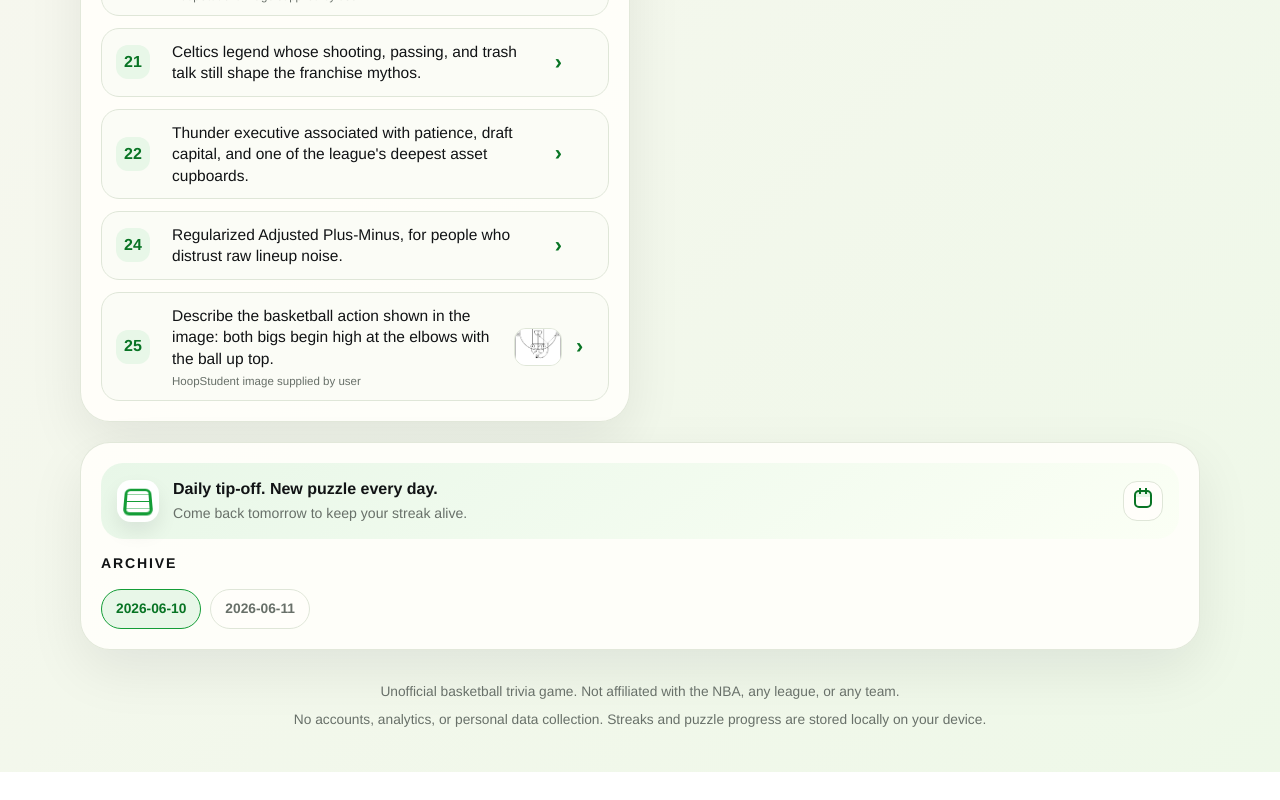
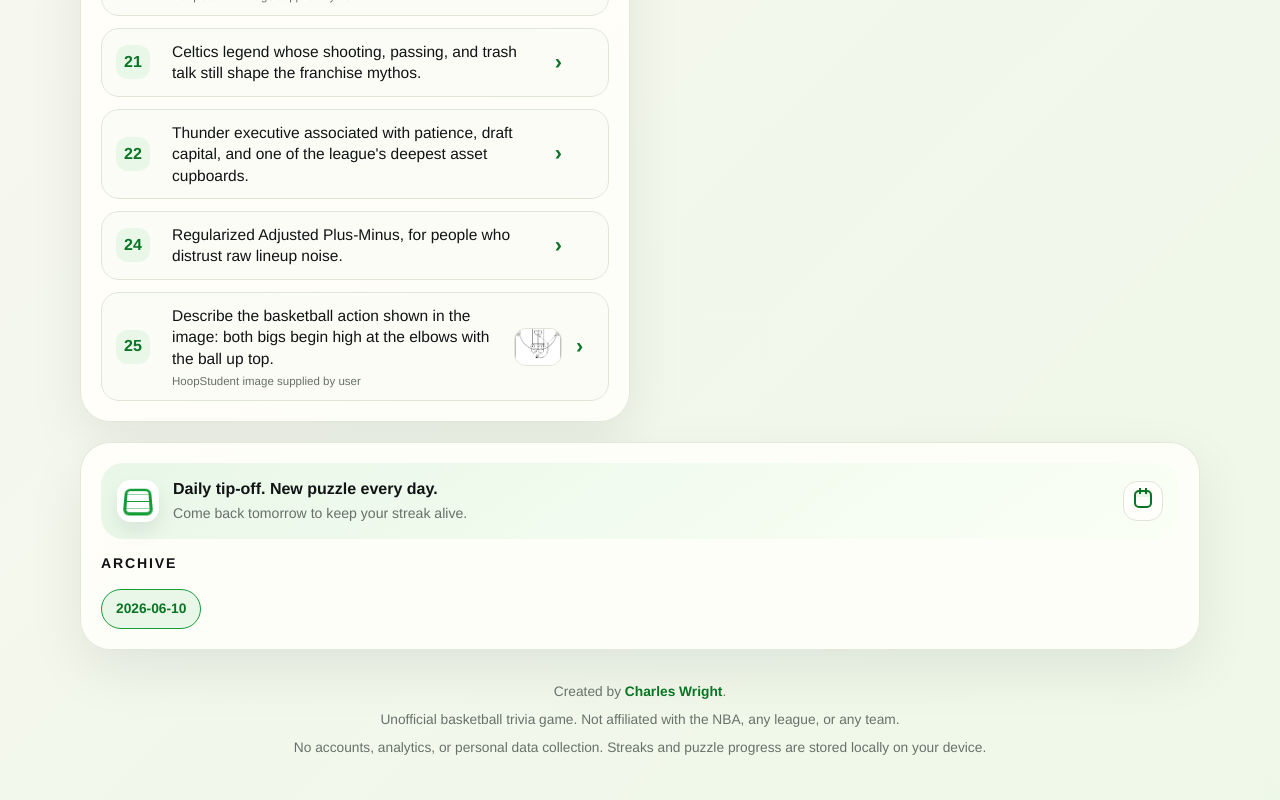
Before and after one commit to CharlieWright2727/crossed, a React (Vite) app: page / in a window 1280 px wide. Shown: the part 2735-3535 px from the top of the page. Before the commit the page ends 3507 px from the top, so only its background shows below. Built offline with nearby package versions, Linux system fonts and the light colour scheme.

Commit message:
Hide future puzzles and add creator credit

```diff
--- a/src/App.tsx
+++ b/src/App.tsx
@@ -8,7 +8,7 @@ import { PrivacyNote } from "./components/PrivacyNote";
 import { PuzzleGrid } from "./components/PuzzleGrid";
 import { StatsModal } from "./components/StatsModal";
 import { useCrosswordGame } from "./hooks/useCrosswordGame";
-import { getMostRecentPuzzle, getPuzzleForDate, puzzles } from "./puzzles";
+import { puzzles } from "./puzzles";
 import { localDateId } from "./utils/date";
 
 function formatPuzzleDate(dateId: string) {
@@ -25,8 +25,12 @@ function App() {
   const [expandedImage, setExpandedImage] = useState<{ src: string; alt: string; credit?: string } | null>(null);
   const [showKeyboard, setShowKeyboard] = useState(true);
   const playAreaRef = useRef<HTMLDivElement>(null);
-  const puzzle = useMemo(() => getPuzzleForDate(selectedDate) ?? getMostRecentPuzzle(selectedDate), [selectedDate]);
-  const game = useCrosswordGame(puzzle ?? puzzles[0]);
+  const availablePuzzles = useMemo(() => puzzles.filter((candidate) => candidate.date <= today), [today]);
+  const puzzle = useMemo(
+    () => availablePuzzles.find((candidate) => candidate.date === selectedDate) ?? getMostRecentAvailablePuzzle(availablePuzzles, selectedDate),
+    [availablePuzzles, selectedDate],
+  );
+  const game = useCrosswordGame(puzzle ?? availablePuzzles[0] ?? puzzles[0]);
 
   useEffect(() => {
     setShowComplete(true);
@@ -153,7 +157,7 @@ function App() {
             onSelect={game.selectClue}
             onImageOpen={setExpandedImage}
           />
-          <ArchiveList puzzles={puzzles} activeDate={puzzle.date} onSelect={setSelectedDate} />
+          <ArchiveList puzzles={availablePuzzles} activeDate={puzzle.date} onSelect={setSelectedDate} />
         </section>
       </section>
       <PrivacyNote />
@@ -189,3 +193,7 @@ function App() {
 }
 
 export default App;
+
+function getMostRecentAvailablePuzzle(availablePuzzles: typeof puzzles, beforeOrOn: string) {
+  return [...availablePuzzles].reverse().find((candidate) => candidate.date <= beforeOrOn);
+}
--- a/src/components/PrivacyNote.tsx
+++ b/src/components/PrivacyNote.tsx
@@ -1,6 +1,13 @@
 export function PrivacyNote() {
   return (
     <footer className="privacy-note">
+      <p>
+        Created by{" "}
+        <a href="https://charles-wright.onrender.com/" target="_blank" rel="noreferrer">
+          Charles Wright
+        </a>
+        .
+      </p>
       <p>Unofficial basketball trivia game. Not affiliated with the NBA, any league, or any team.</p>
       <p>No accounts, analytics, or personal data collection. Streaks and puzzle progress are stored locally on your device.</p>
     </footer>
--- a/src/styles.css
+++ b/src/styles.css
@@ -803,6 +803,16 @@ p {
   margin-bottom: 8px;
 }
 
+.privacy-note a {
+  color: var(--accent-dark);
+  font-weight: 700;
+  text-decoration: none;
+}
+
+.privacy-note a:hover {
+  text-decoration: underline;
+}
+
 .modal-backdrop {
   position: fixed;
   inset: 0;
```
